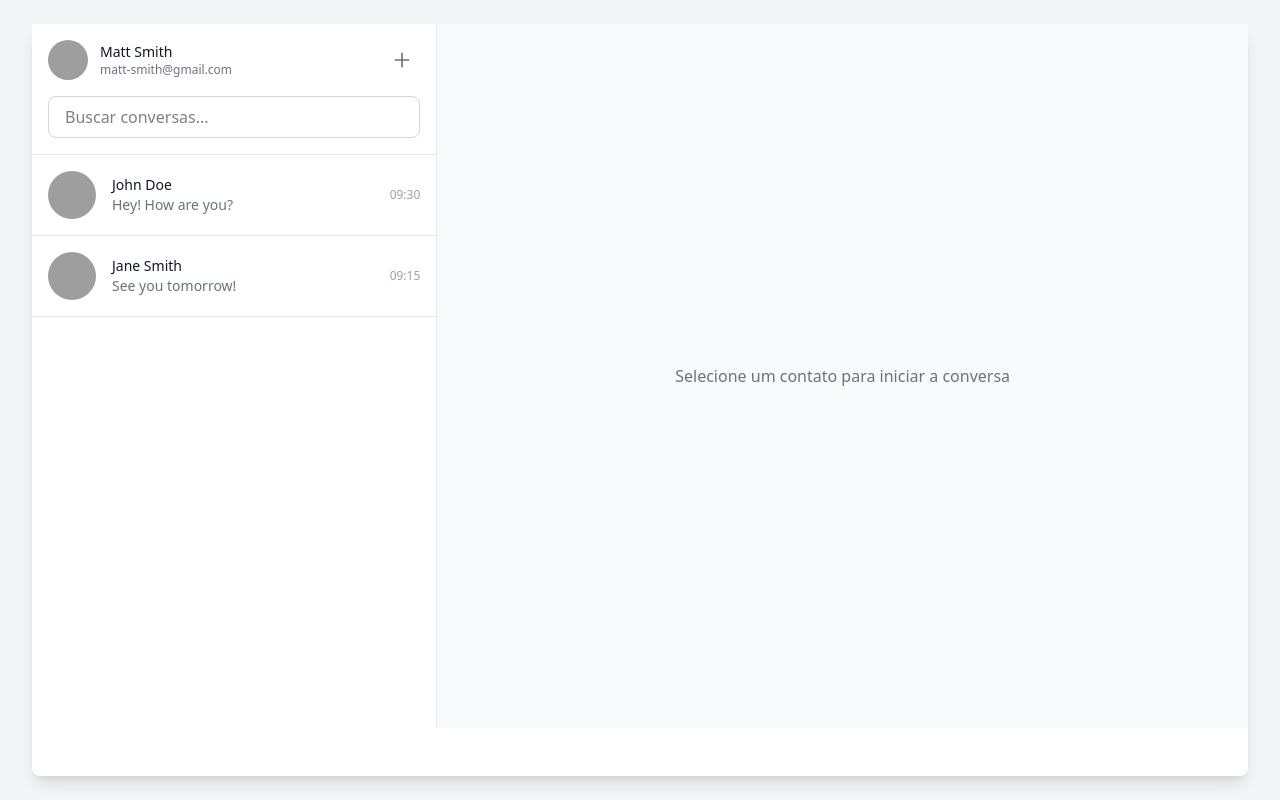
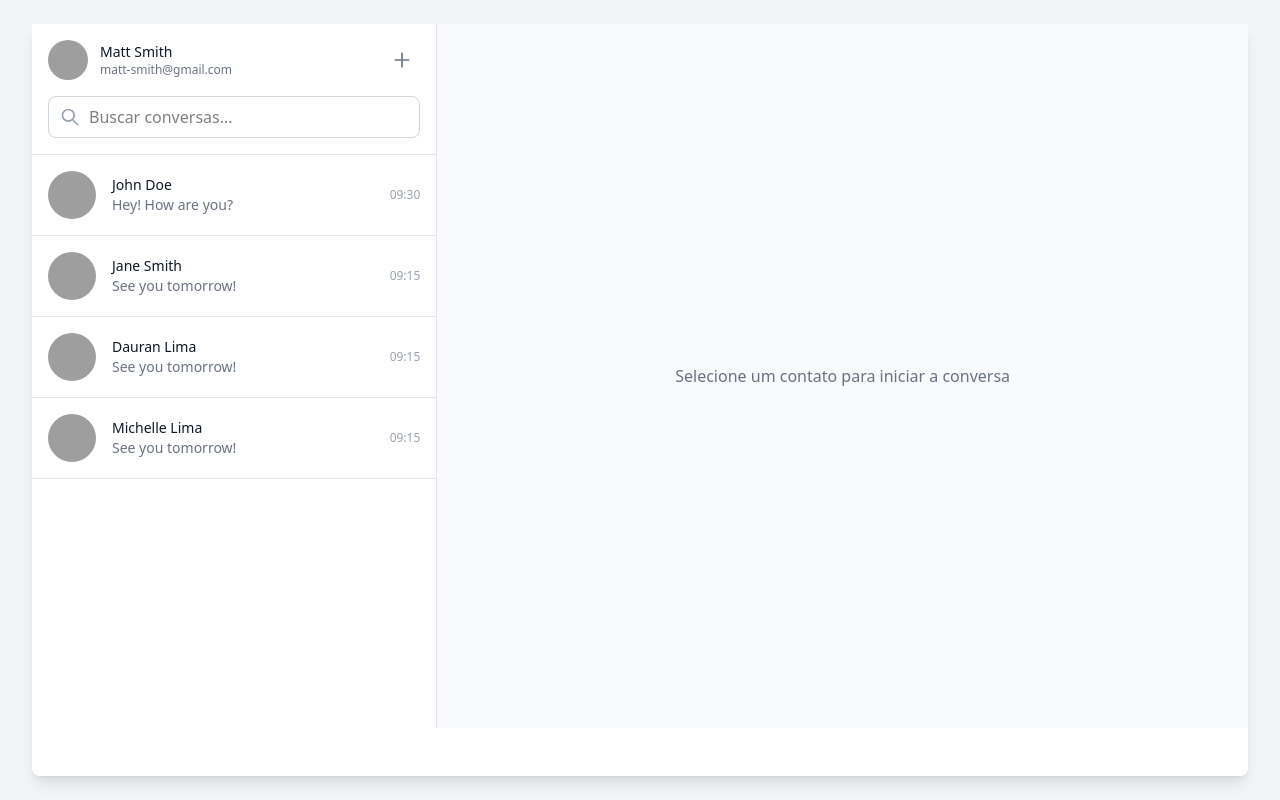
Before and after one commit to dauranlima/chat-react-ts, a React (Vite) app: page / in a window 1280 px wide. Built offline with nearby package versions, Linux system fonts and the light colour scheme; grey boxes are pictures that could not be loaded.

Commit message:
commit: no message input, ser um textarea e aumentar automaticamente a medida que o usuario digite

```diff
--- a/src/pages/Chat.tsx
+++ b/src/pages/Chat.tsx
@@ -25,6 +25,7 @@ interface Contact {
 
 const Chat = () => {
   const [selectedContact, setSelectedContact] = useState<Contact | null>(null)
+  const [searchTerm, setSearchTerm] = useState('')
   const [messages] = useState<Message[]>([
     {
       id: 1,
@@ -69,8 +70,30 @@ const Chat = () => {
       avatar: "https://ui-avatars.com/api/?name=Jane+Smith",
       lastMessage: "See you tomorrow!",
       lastMessageTime: "09:15"
+    },
+    {
+      id: 3,
+      name: "Dauran Lima",
+      avatar: "https://ui-avatars.com/api/?name=Dauran+Lima",
+      lastMessage: "See you tomorrow!",
+      lastMessageTime: "09:15"
+    },
+    {
+      id: 4,
+      name: "Michelle Lima",
+      avatar: "https://ui-avatars.com/api/?name=Michelle+Lima",
+      lastMessage: "See you tomorrow!",
+      lastMessageTime: "09:15"
     }
   ]
+
+  const filteredContacts = contacts.filter(contact => {
+    const searchLower = searchTerm.toLowerCase()
+    return (
+      contact.name.toLowerCase().includes(searchLower) ||
+      contact.lastMessage.toLowerCase().includes(searchLower)
+    )
+  })
 
   useEffect(() => {
     function handleClickOutside(event: MouseEvent) {
@@ -120,6 +143,13 @@ const Chat = () => {
     console.log('Iniciar nova conversa')
   }
 
+  const handleInputChange = (e: React.ChangeEvent<HTMLTextAreaElement>) => {
+    setMessageInput(e.target.value)
+    // Ajusta a altura do textarea automaticamente
+    e.target.style.height = 'inherit'
+    e.target.style.height = `${Math.min(e.target.scrollHeight, 150)}px`
+  }
+
   return (
     <div className="h-[calc(100vh-6rem)] flex flex-col md:flex-row">
       {/* Contacts Sidebar */}
@@ -137,13 +167,32 @@ const Chat = () => {
           <div className="relative">
             <input
               type="text"
+              value={searchTerm}
+              onChange={(e) => setSearchTerm(e.target.value)}
               placeholder="Buscar conversas..."
-              className="w-full pl-4 pr-10 py-2 border border-gray-300 rounded-lg focus:outline-none focus:ring-2 focus:ring-blue-500"
+              className="w-full pl-10 pr-4 py-2 border border-gray-300 rounded-lg focus:outline-none focus:ring-2 focus:ring-blue-500"
             />
+            <div className="absolute inset-y-0 left-0 pl-3 flex items-center pointer-events-none">
+              <svg xmlns="http://www.w3.org/2000/svg" className="h-5 w-5 text-gray-400" fill="none" viewBox="0 0 24 24" stroke="currentColor">
+                <path strokeLinecap="round" strokeLinejoin="round" strokeWidth={2} d="M21 21l-6-6m2-5a7 7 0 11-14 0 7 7 0 0114 0z" />
+              </svg>
+            </div>
+            {searchTerm && (
+              <button
+                className="absolute inset-y-0 right-0 pr-3 flex items-center"
+                onClick={() => setSearchTerm('')}
+                title="Limpar busca"
+              >
+                <svg xmlns="http://www.w3.org/2000/svg" className="h-5 w-5 text-gray-400 hover:text-gray-600" fill="none" viewBox="0 0 24 24" stroke="currentColor">
+                  <path strokeLinecap="round" strokeLinejoin="round" strokeWidth={2} d="M6 18L18 6M6 6l12 12" />
+                </svg>
+              </button>
+            )}
           </div>
         </div>
         <div className="overflow-y-auto h-[calc(100%-4rem)]">
-          {contacts.map((contact) => (
+          {filteredContacts.length > 0 ? (
+            filteredContacts.map((contact) => (
               <div
                 key={contact.id}
                 className={`p-4 border-b border-gray-200 cursor-pointer hover:bg-gray-50 ${
@@ -164,7 +213,12 @@ const Chat = () => {
                   <span className="text-xs text-gray-400">{contact.lastMessageTime}</span>
                 </div>
               </div>
-          ))}
+            ))
+          ) : (
+            <div className="p-4 text-center text-gray-500">
+              Nenhuma conversa encontrada
+            </div>
+          )}
         </div>
       </div>
 
@@ -236,7 +290,7 @@ const Chat = () => {
             </div>
 
             {/* Message Input */}
-            <div className="p-4 border-t border-gray-200 bg-white">
+            <div className="p-3 border-t border-gray-200 bg-white">
               <div className="flex space-x-4">
                 <div className="flex space-x-2">
                   <button
@@ -272,20 +326,21 @@ const Chat = () => {
                     </div>
                   )}
                 </div>
-                <input
-                  type="text"
+                <textarea
                   value={messageInput}
-                  onChange={(e) => setMessageInput(e.target.value)}
+                  onChange={handleInputChange}
                   placeholder="Escreva uma mensagem..."
-                  className="flex-1 px-4 py-2 border border-gray-300 rounded-lg focus:outline-none focus:ring-2 focus:ring-blue-500"
+                  className="flex-1 px-4 py-2 border border-gray-300 rounded-lg focus:outline-none focus:ring-2 focus:ring-blue-500 resize-none min-h-[40px] max-h-[150px] overflow-y-auto scrollbar-hide"
                   onKeyPress={(e) => {
-                    if (e.key === 'Enter') {
+                    if (e.key === 'Enter' && !e.shiftKey) {
+                      e.preventDefault()
                       handleSendMessage()
                     }
                   }}
+                  rows={1}
                 />
                 <button
-                  className="px-4 py-2 bg-blue-500 text-white rounded-lg hover:bg-blue-600 focus:outline-none focus:ring-2 focus:ring-blue-500"
+                  className="px-4 py-2 bg-blue-500 text-white rounded-lg hover:bg-blue-600 focus:outline-none focus:ring-2 focus:ring-blue-500 self-end"
                   onClick={handleSendMessage}
                 >
                   Enviar
```
Lines whose indentation alone changed are shown as unchanged.
